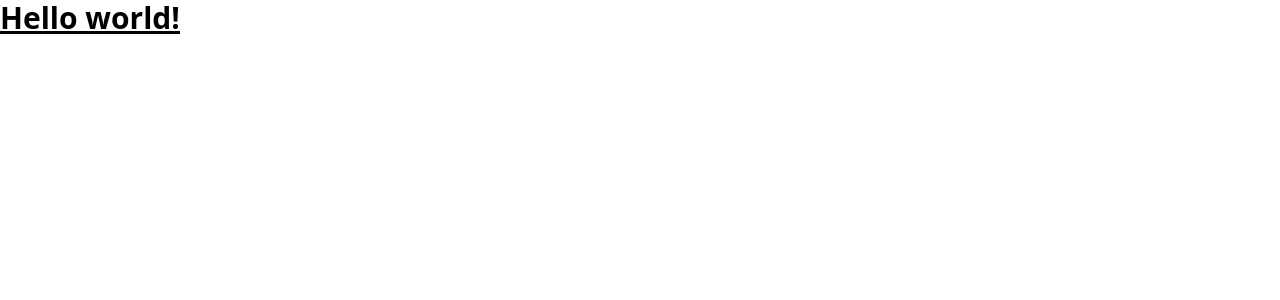
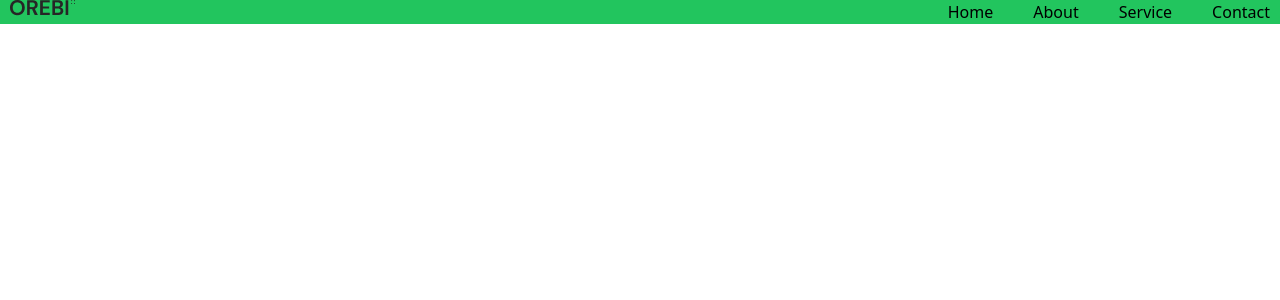
Before and after one commit to sujan-ah/Oreby-ecommerce, a React (Create React App) app: page / in a window 1280 px wide. Shown: the top 300 px of the page. Built offline with nearby package versions, Linux system fonts and the light colour scheme.

Commit message:
layout folder e proita part component akare sajalam

```diff
--- a/src/App.js
+++ b/src/App.js
@@ -1,5 +1,27 @@
+import Flex from "./components/layout/Flex.jsx";
+import Images from "./components/layout/Images.jsx";
+import List from "./components/layout/List.jsx";
+import ListItem from "./components/layout/ListItem.jsx";
+
 function App() {
-  return <h1 className="text-3xl font-bold underline">Hello world!</h1>;
+  return (
+    <nav className="max-w-container mx-auto bg-green-500 px-2.5">
+      <Flex>
+        <div className="w-1/3">
+          <Images imgsrc="assets/logo.png" />
+        </div>
+
+        <div className="w-2/3">
+          <List className="flex justify-end gap-x-10	">
+            <ListItem itemname="Home" />
+            <ListItem itemname="About" />
+            <ListItem itemname="Service" />
+            <ListItem itemname="Contact" />
+          </List>
+        </div>
+      </Flex>
+    </nav>
+  );
 }
 
 export default App;
--- /dev/null
+++ b/src/components/layout/Flex.jsx
@@ -0,0 +1,5 @@
+const Flex = ({ children }) => {
+  return <div className="flex">{children}</div>;
+};
+
+export default Flex;
--- /dev/null
+++ b/src/components/layout/Images.jsx
@@ -0,0 +1,11 @@
+import React from "react";
+
+const Images = ({ imgsrc }) => {
+  return (
+    <div>
+      <img src={imgsrc} />
+    </div>
+  );
+};
+
+export default Images;
--- /dev/null
+++ b/src/components/layout/List.jsx
@@ -0,0 +1,7 @@
+import React from "react";
+
+const List = ({ children, className }) => {
+  return <div className={className}>{children}</div>;
+};
+
+export default List;
--- /dev/null
+++ b/src/components/layout/ListItem.jsx
@@ -0,0 +1,7 @@
+import React from "react";
+
+const ListItem = ({ itemname, className }) => {
+  return <div className={className}>{itemname}</div>;
+};
+
+export default ListItem;
--- a/tailwind.config.js
+++ b/tailwind.config.js
@@ -1,9 +1,11 @@
 module.exports = {
-  content: [
-    "./src/**/*.{js,jsx,ts,tsx}",
-  ],
+  content: ["./src/**/*.{js,jsx,ts,tsx}"],
   theme: {
-    extend: {},
+    extend: {
+      maxWidth: {
+        container: "1604px",
+      },
+    },
   },
   plugins: [],
-}
+};
```
Also changed, not shown: public/assets/logo.png (added).
